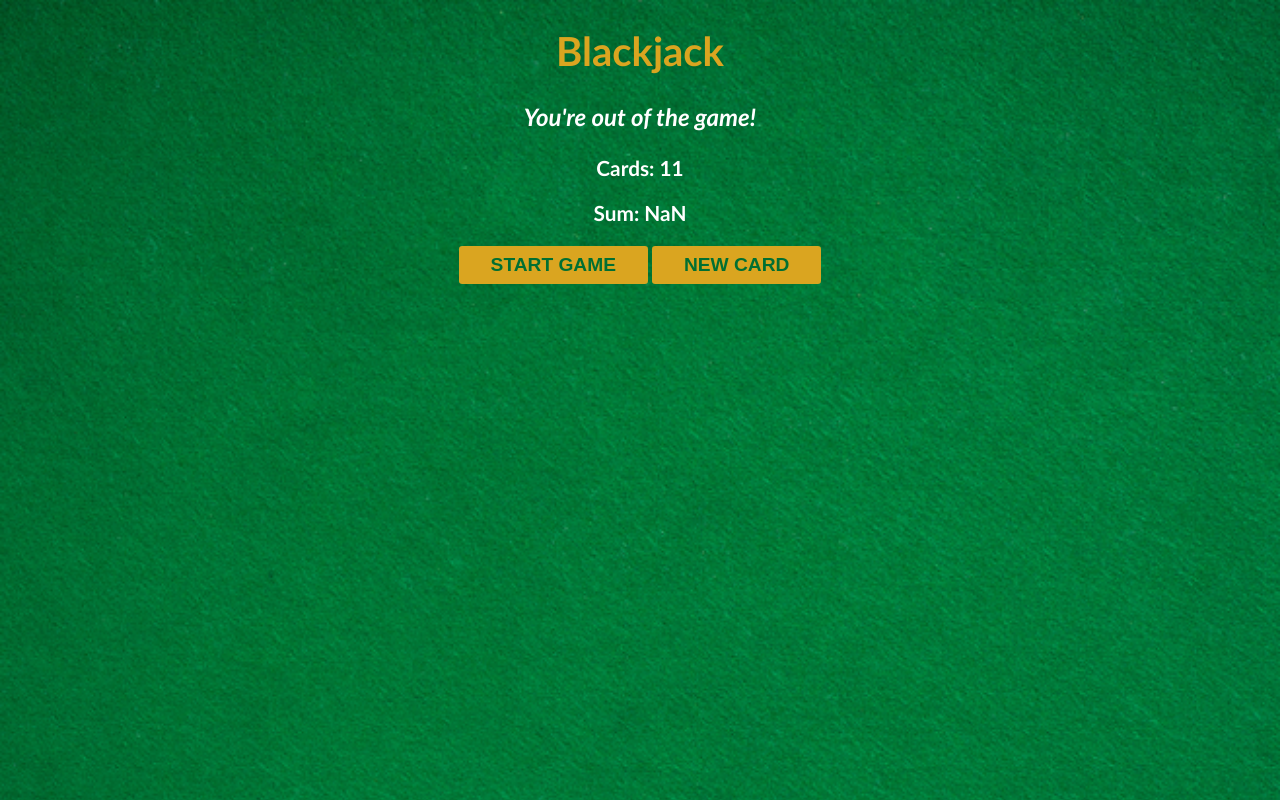
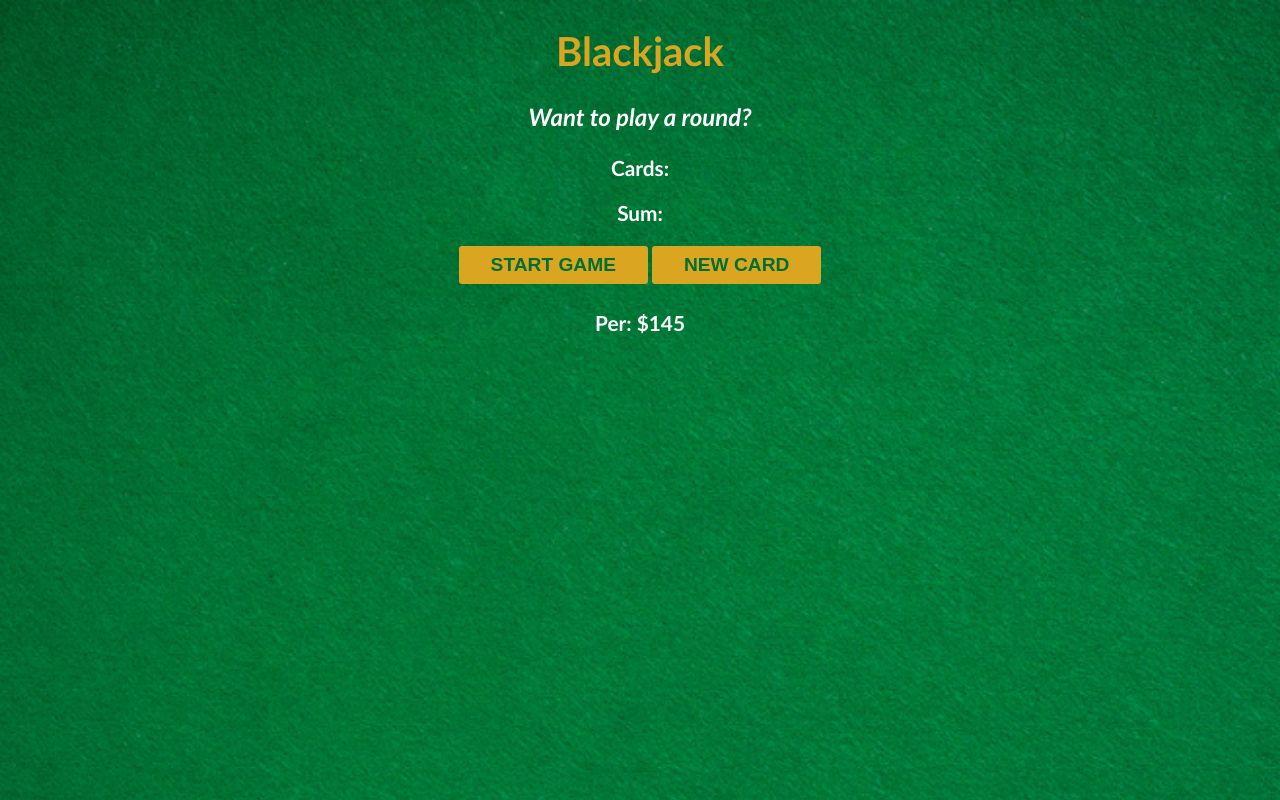
Before and after one commit to m-arslan009/Black-Jack-Game, a plain HTML site: page index.html in a window 1280 px wide. Both pictures are taken after a click on the button "NEW CARD". Drawn offline with Linux system fonts and the light colour scheme.

Commit message:
Adding player object to store name and chips(amount)

```diff
--- a/index.html
+++ b/index.html
@@ -13,6 +13,7 @@
     <p id="sum-el">Sum:</p>
     <button onclick="startGame()">START GAME</button>
     <button onclick="newCard()">NEW CARD</button>
+    <p id="player-el"></p>
     <script src="index.js"></script>
 </body>
 </html>
--- a/index.js
+++ b/index.js
@@ -8,6 +8,16 @@ let message = "";
 let messageEl = document.getElementById("message-el");
 let sumEl = document.getElementById("sum-el");
 let cardsEl = document.getElementById("cards-el");
+
+let player = {
+    name: "Per",
+    chips: 145
+}
+
+let playerEl = document.getElementById("player-el");
+
+playerEl.textContent = player.name + ": $" + player.chips;
+
 console.log(cards);
 function getRandomCard() {
     let randomNumber = Math.floor(Math.random() * 13) + 1;
@@ -55,8 +65,11 @@ function renderGame() {
 }
 
 function newCard() {
-    let card = getRandomCard();
-    sum += card;
-    cards.push(card);
-    renderGame();
+    // set condition if the player is alive and has no black jack then he would be able to get new card
+    if(isAlive && !hasBlackJack) {
+        let card = getRandomCard();
+        sum += card;
+        cards.push(card);
+        renderGame();
+    }
 }
```
